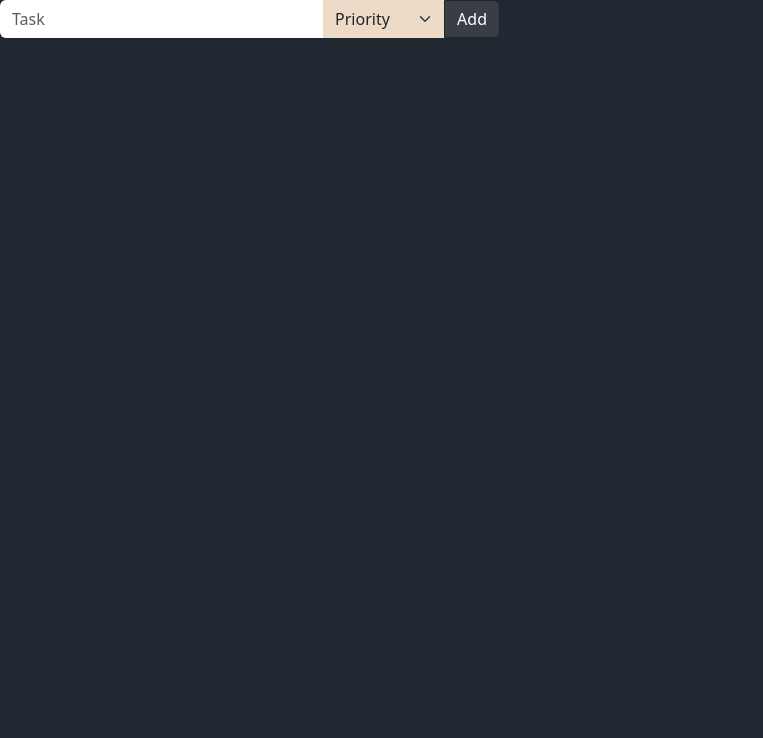
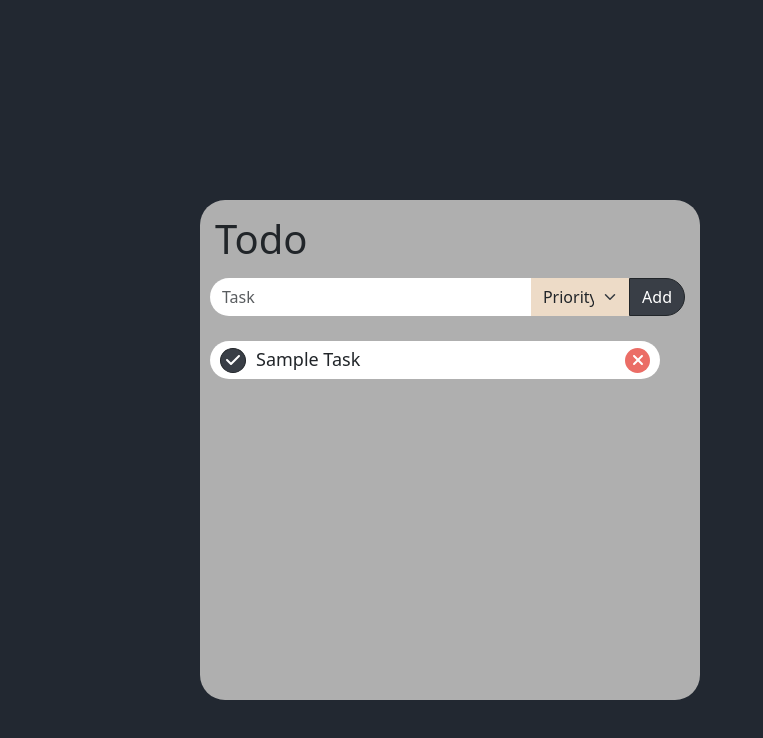
Before and after one commit to satwik834/todo-app-frontend, a React (Vite) app: page / in a window 1280 px wide. Shown: the top 738 px of the page, without its empty margins (0-763 px from the left). Built offline with nearby package versions, Linux system fonts and the light colour scheme.

Commit message:
added todo box and designed sample task component

```diff
--- a/src/App.jsx
+++ b/src/App.jsx
@@ -1,11 +1,11 @@
-import Todo_input from "./TodoInput";
 
+import TodoBox from "./TodoBox";
 
 
 
 function App(){
     return(
-      <Todo_input/>
+      <TodoBox/>
     );
 }
 
--- /dev/null
+++ b/src/Task.jsx
@@ -0,0 +1,22 @@
+import  Button  from "react-bootstrap/Button";
+import { FontAwesomeIcon } from "@fortawesome/react-fontawesome";
+import { faCheck, faTimes } from "@fortawesome/free-solid-svg-icons";
+
+function Task(){
+    //code for done and deletion etc
+
+
+    return(
+        <div className="todo">
+            <Button variant="dark" className="btn done-btn">
+                <FontAwesomeIcon icon={faCheck} />
+            </Button>
+            <p>Sample Task</p>
+            <Button variant="dark" className="btn delete-btn">
+                <FontAwesomeIcon icon={faTimes} />
+            </Button>
+        </div>
+    );
+}
+
+export default Task;
--- /dev/null
+++ b/src/TodoBox.jsx
@@ -0,0 +1,17 @@
+import TodoInput from "./TodoInput";
+import Task from "./Task";
+function TodoBox(){
+    return(
+        <div className="todo-box">
+            <h1>Todo</h1>
+            <TodoInput></TodoInput>
+            <Task/>
+
+        </div>
+
+
+    );
+
+}
+
+export default TodoBox;
--- a/src/TodoInput.jsx
+++ b/src/TodoInput.jsx
@@ -3,7 +3,7 @@
 import Button from 'react-bootstrap/Button'
 import { useState } from 'react'
 
-function Todo_input(){
+function TodoInput(){
     const [todo,setTodo] = useState();
     const [priority,setPriority] = useState();
 
@@ -44,4 +44,4 @@
 
 }
 
-export default Todo_input;
+export default TodoInput;
--- a/src/index.css
+++ b/src/index.css
@@ -3,17 +3,21 @@
 }
 
 .todo-input{
-  width: 500px;
-
+  width: 95%;
+  margin-left: 10px;
+  border-radius: 25px !important;
+  margin-bottom: 15px;
 }
 
 .btn{
   background-color: #393E46;
+  border-radius: 20px;
 }
 
 .text-input{
   border: none;
-  width: 50% !important;
+  width: 57% !important;
+  border-radius: 20px;
 }
 .text-input:focus{
   outline: none;
@@ -32,3 +36,66 @@
   box-shadow: none;
   border-color: none;
 }
+.todo-box{
+  margin: 200px;
+  height: 500px;
+  width: 500px;
+  display: flex;
+  flex-direction: column;
+  background-color: #afafaf;
+  border-radius: 25px;
+}
+.todo-box h1{
+  margin: 15px;
+  font-weight: 350;
+}
+
+.todo{
+  width: 95%;
+  margin-left: 10px;
+  border-radius: 25px !important;
+  background-color:white;
+  margin: 10px;
+  width: 90%;
+  height: 38px;
+  display: flex;
+  flex-direction: row;
+}
+.todo p{
+  align-self: center;
+  margin-top: 15px;
+  margin-left: 10px;
+  font-weight: 500;
+  font-size: large;
+}
+.todo .btn{
+  align-self: center;
+  margin-left: 10px;
+  height: 25px;
+  width: 25px;
+  border-radius: 50%;
+  display: flex;
+  align-items: center;
+  justify-content: center;
+}
+.todo .btn:hover {
+  transform: scale(1.05);
+  box-shadow: 0 1px 3px rgba(0, 0, 0, 0.2);
+}
+.todo .delete-btn{
+  background-color:#eb6d66 ;
+  border: none;
+  margin-left: auto;
+  margin-right: 10px;
+
+}
+.delete-btn:hover{
+  background-color: #eb6d66;
+}
+.todo .delete-btn:active{
+  background-color: #e64139;
+}
+
+.todo .done-btn:active{
+  background-color: #171c24;
+}
```
